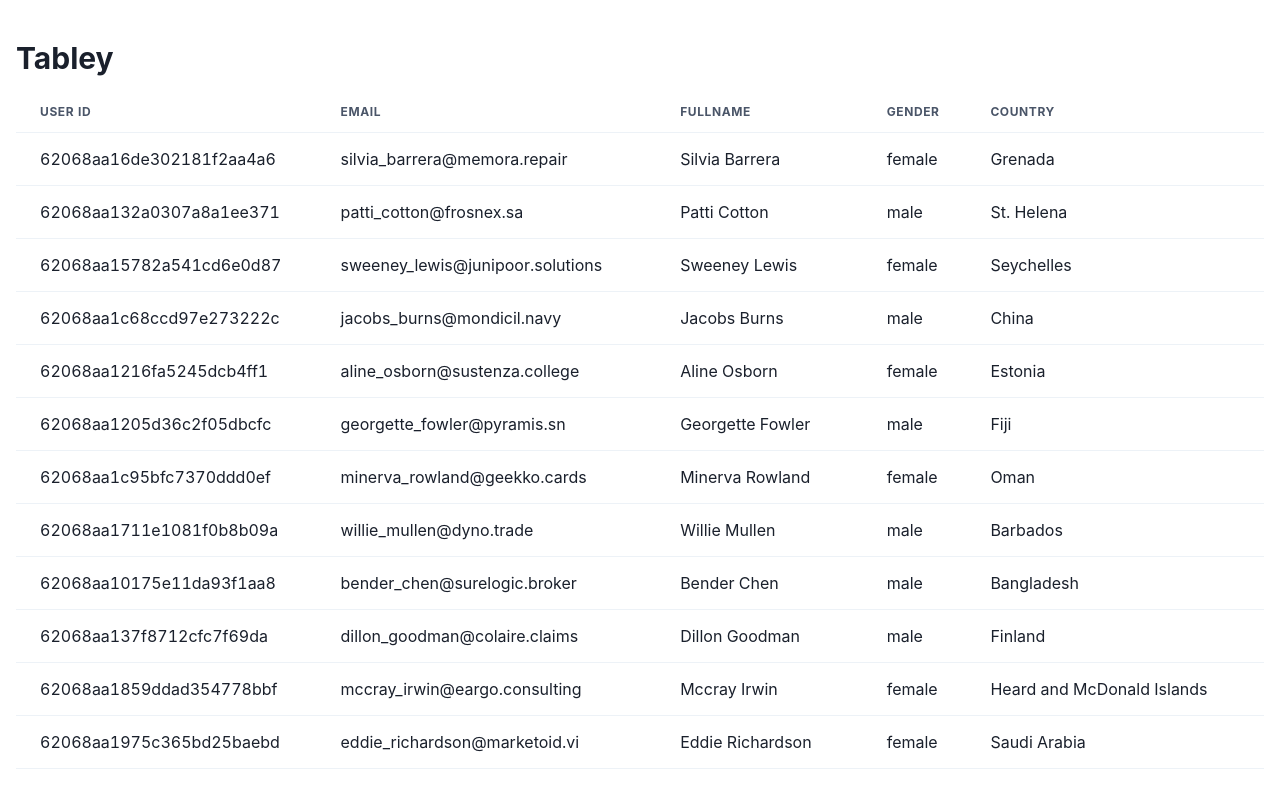
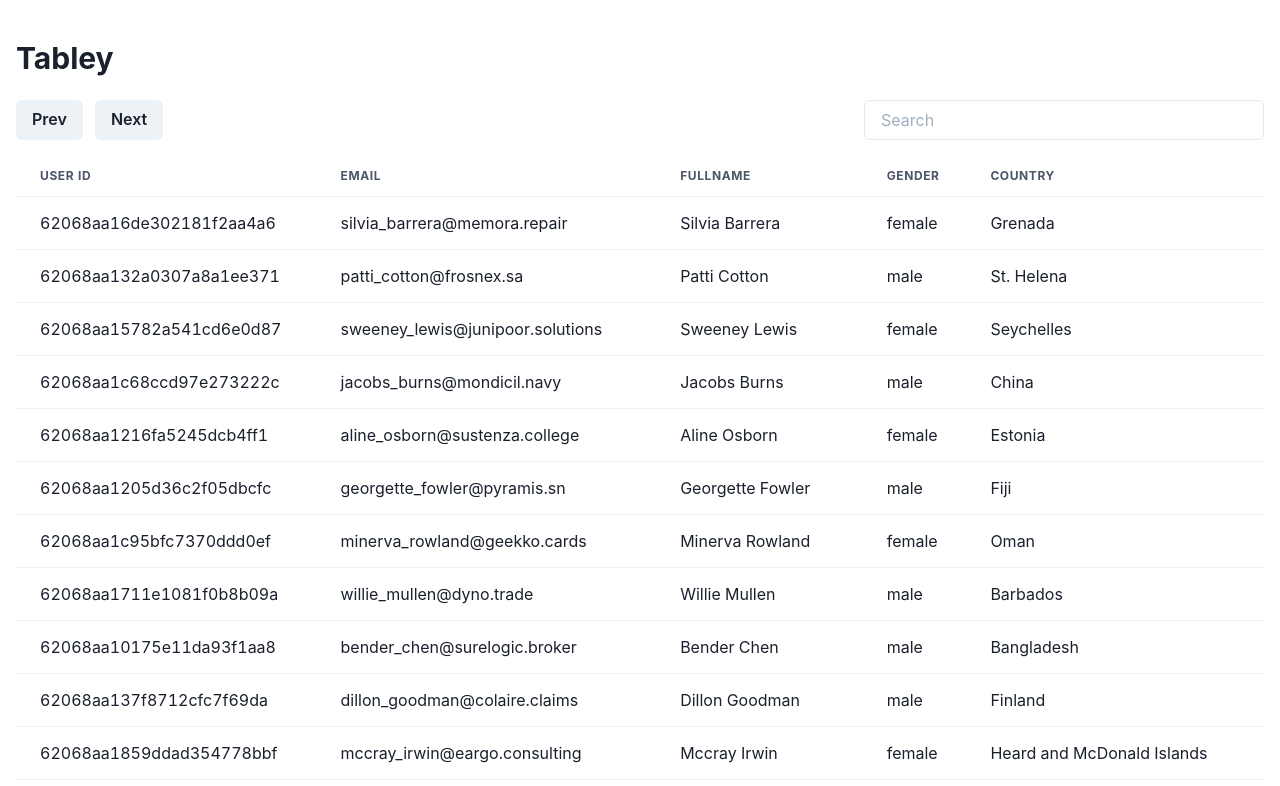
Before and after one commit to alfianandinugraha/next-tabley, a Next.js app: page / in a window 1280 px wide. Shown: the top 786 px of the page. Built offline with nearby package versions, Linux system fonts and the light colour scheme.

Commit message:
feat(pages/index.jsx): create search input

```diff
--- a/pages/index.tsx
+++ b/pages/index.tsx
@@ -1,14 +1,23 @@
-import { Heading } from "@chakra-ui/layout";
+import { Button } from "@chakra-ui/button";
+import { Input } from "@chakra-ui/input";
+import { Box, Heading, HStack } from "@chakra-ui/layout";
 import { Container } from "@chakra-ui/layout";
 import { Table, Tbody, Td, Th, Thead, Tr } from "@chakra-ui/table";
 import users from "@data/users";
 import type { NextPage } from "next";
 import Head from "next/head";
-import { useTable } from "react-table";
+import { TableInstance, useTable } from "react-table";
+import { User } from "types/model";
 
 const Home: NextPage = () => {
-  const { getTableProps, getTableBodyProps, rows, prepareRow, headerGroups } =
-    useTable({
+  const {
+    getTableProps,
+    getTableBodyProps,
+    rows,
+    prepareRow,
+    headerGroups,
+    getHooks,
+  }: TableInstance<User> = useTable({
     data: users,
     columns: [
       {
@@ -42,6 +51,13 @@ const Home: NextPage = () => {
       <Heading as="h1" fontSize="3xl">
         Tabley
       </Heading>
+      <Box mt="6" display="flex" justifyContent="space-between">
+        <HStack spacing="3">
+          <Button>Prev</Button>
+          <Button>Next</Button>
+        </HStack>
+        <Input placeholder="Search" maxW="400px" />
+      </Box>
       <Table {...getTableProps()} mt="4">
         <Thead>
           {headerGroups.map((headerGroups) => {
```
Also changed, not shown: types/model.d.ts (added, +9 -0 lines). Lines whose indentation alone changed are shown as unchanged.
